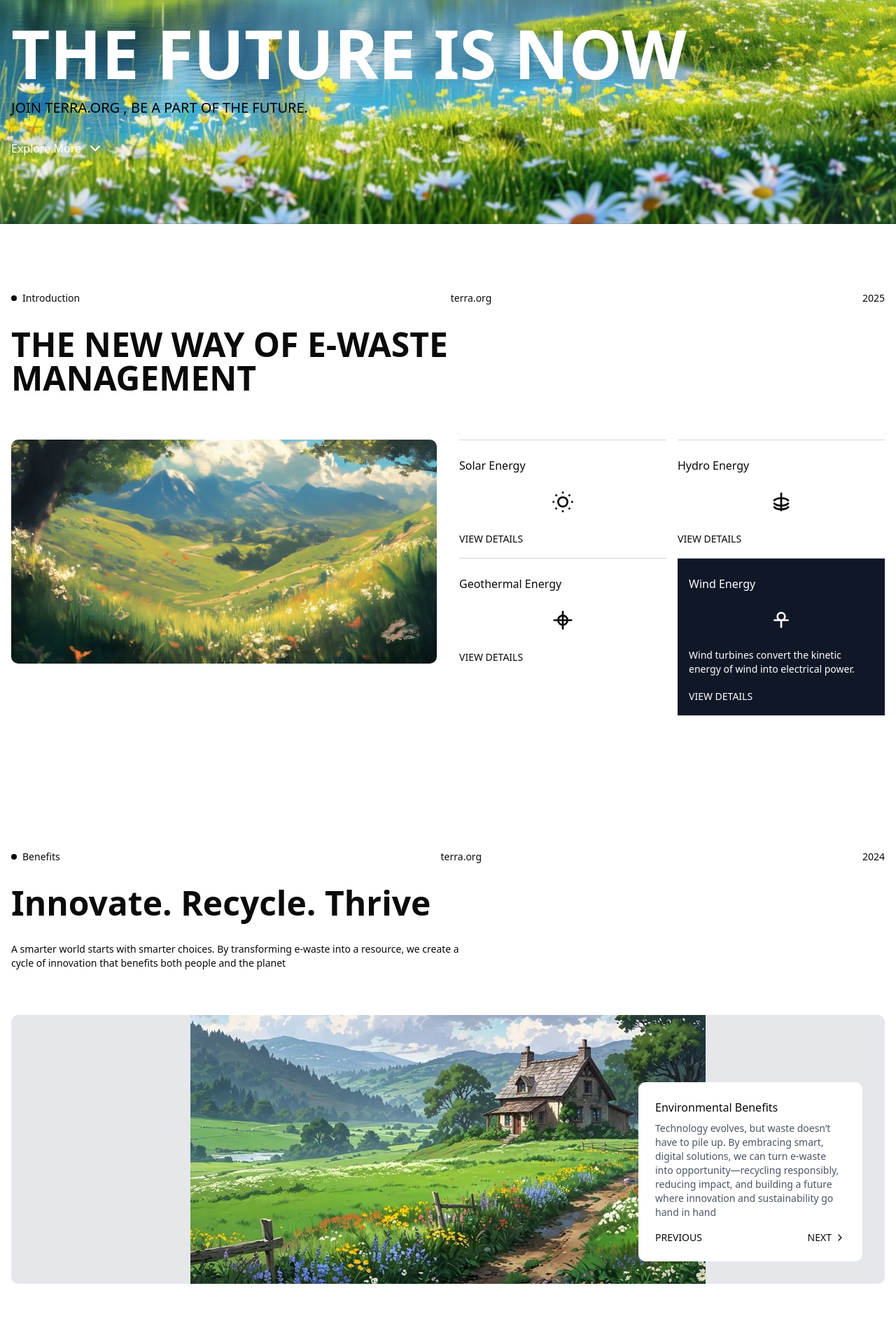
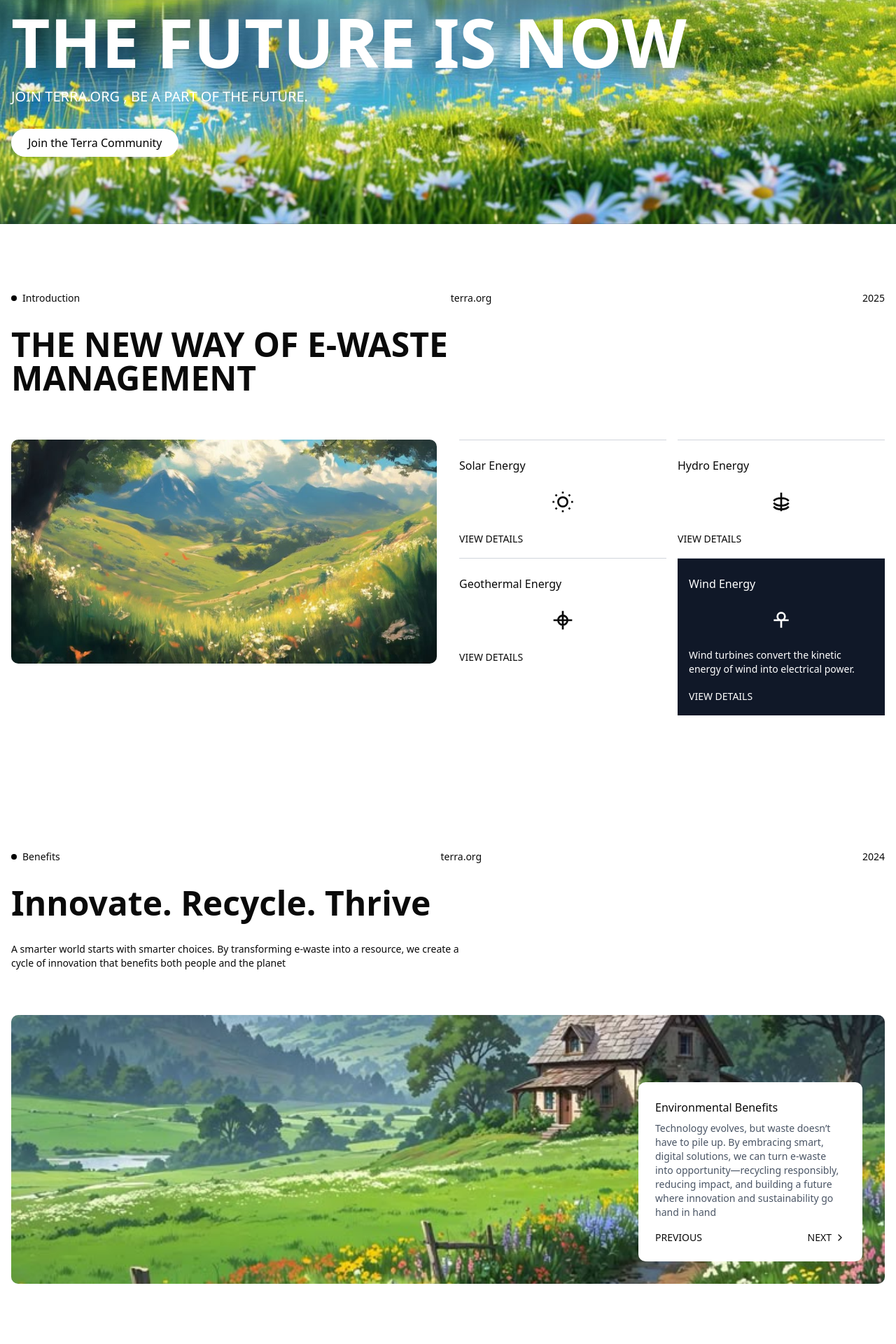
Before and after one commit to arkoroy05/Terra, a Next.js app in the folder Terra/web2/: page / in a window 1280 px wide. Shown: the part 480-2400 px from the top of the page at 70% size. Built offline with nearby package versions, Linux system fonts and the light colour scheme.

Commit message:
changes v3

```diff
--- a/Terra/web2/app/(user-side)/user-dashboard/page.js
+++ b/Terra/web2/app/(user-side)/user-dashboard/page.js
@@ -243,7 +243,7 @@ export default function UserDashboard() {
         <div className="flex h-14 items-center border-b border-green-100 px-4">
           <div className="flex items-center gap-2 font-semibold text-green-800">
             <Leaf className="h-5 w-5 text-green-600" />
-            <span>EcoRecycle Portal</span>
+            <span>terra.org</span>
           </div>
         </div>
         <nav className="flex-1 overflow-auto py-4">
@@ -601,7 +601,7 @@ export default function UserDashboard() {
           <DialogHeader className="bg-green-600 text-white p-4">
             <DialogTitle className="flex items-center gap-2">
               <MessageCircle className="h-5 w-5" />
-              EcoBot Assistant
+              Terra Assistant
             </DialogTitle>
             <DialogDescription className="text-green-100">Ask me anything about e-waste recycling</DialogDescription>
           </DialogHeader>
--- a/Terra/web2/app/page.js
+++ b/Terra/web2/app/page.js
@@ -48,11 +48,13 @@ export default function Home() {
           <h1 className="text-white text-6xl md:text-8xl font-bold mb-4">
             THE FUTURE IS NOW
           </h1>
-          <p className="text-black text-xl  max-w-md mb-8">
+          <p className="text-white text-xl  max-w-md mb-8">
            JOIN TERRA.ORG , BE A PART OF THE FUTURE.
           </p>
           <button className="flex items-center text-white">
-            Explore More <ChevronDown className="ml-2" />
+          <Link href="/user-dashboard" className="bg-white text-black px-6 py-2 rounded-full font-medium">
+                Join the Terra Community
+          </Link>
           </button>
         </div>
       </section>
@@ -154,7 +156,7 @@ export default function Home() {
           </p>
 
           <div className="relative h-96 bg-gray-200 rounded-lg overflow-hidden flex items-center justify-center">
-            <img src="hero3.jpg" ></img>
+            <img src="/hero3.jpg" alt="Image 1" className="w-full h-full object-cover" />
             <div className="absolute bottom-8 right-8 bg-white p-6 rounded-lg max-w-xs">
               <h3 className="font-medium mb-2">Environmental Benefits</h3>
               <p className="text-sm text-gray-600 mb-4">
```
